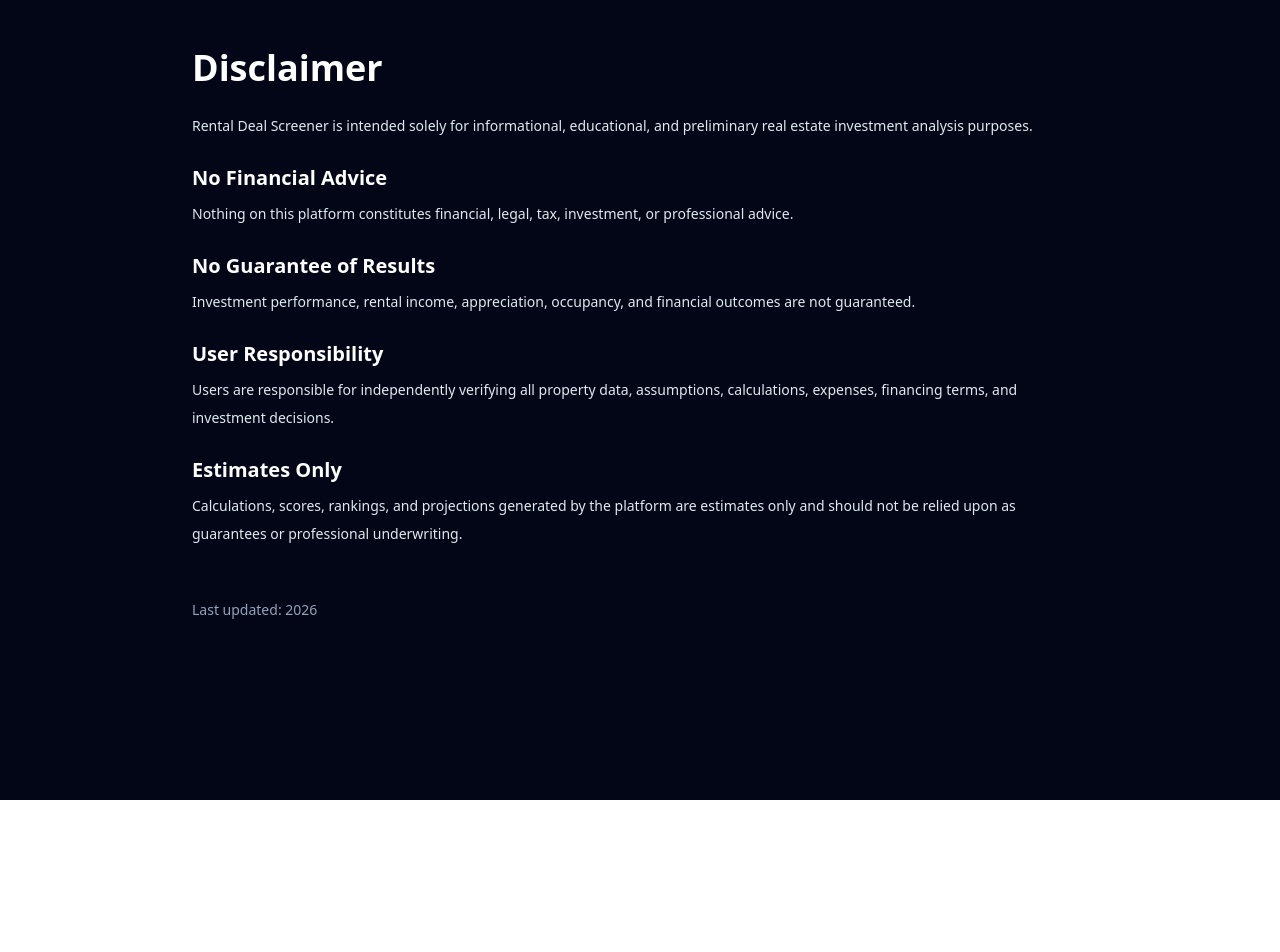
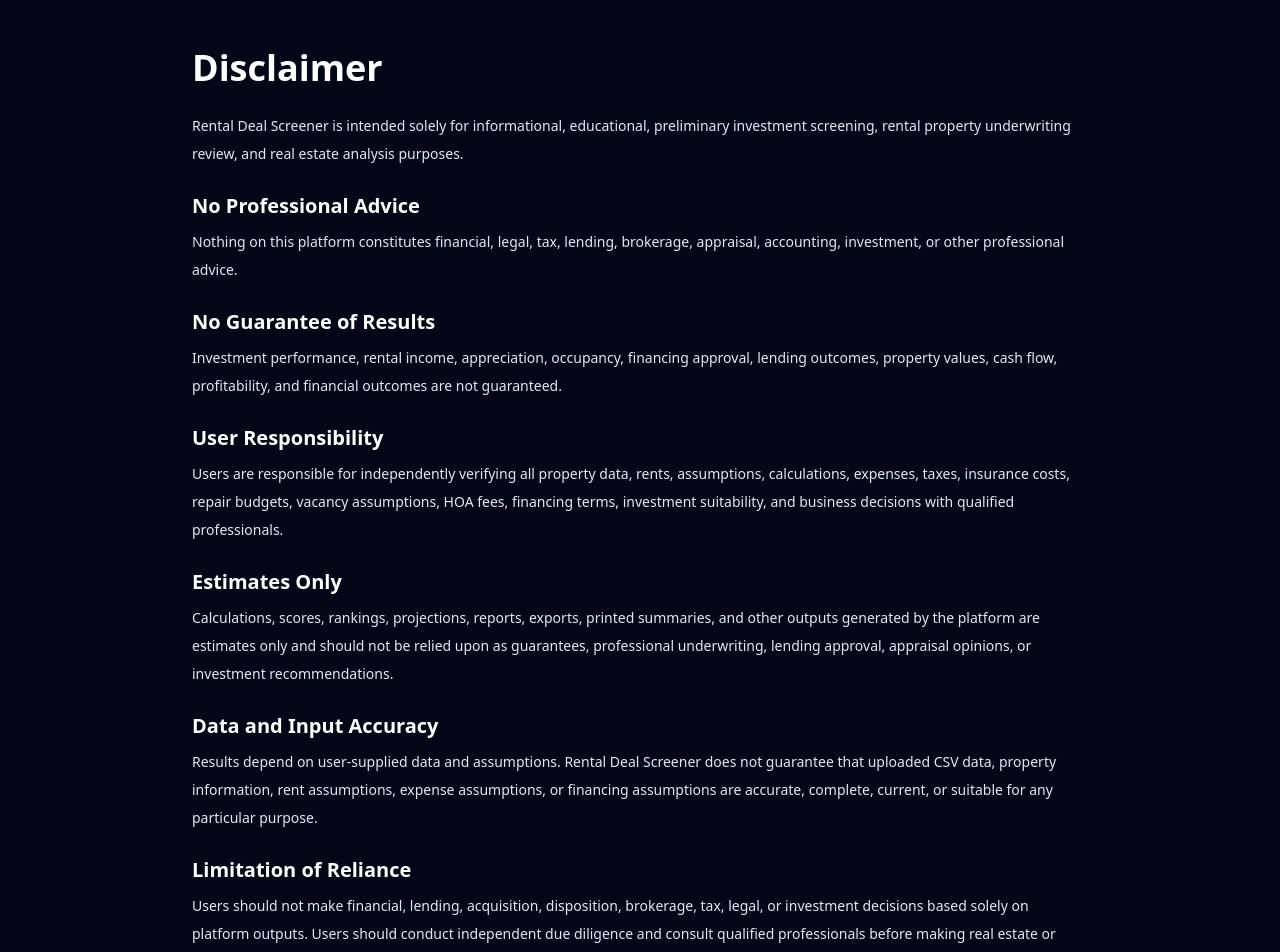
Before and after one commit to adrianr71/deal-analyzer, a React (Vite) app: page /disclaimer in a window 1280 px wide. Shown: the top 952 px of the page. Before the commit the page ends 800 px from the top, so only its background shows below. Built offline with nearby package versions, Linux system fonts and the light colour scheme.

Commit message:
Update Disclaimer.jsx

```diff
--- a/src/pages/Disclaimer.jsx
+++ b/src/pages/Disclaimer.jsx
@@ -7,17 +7,18 @@ export default function Disclaimer() {
         <div className="space-y-6 text-sm leading-7">
           <p>
             Rental Deal Screener is intended solely for informational,
-            educational, and preliminary real estate investment analysis
-            purposes.
+            educational, preliminary investment screening, rental property
+            underwriting review, and real estate analysis purposes.
           </p>
 
           <section>
             <h2 className="mb-2 text-xl font-semibold text-white">
-              No Financial Advice
+              No Professional Advice
             </h2>
             <p>
               Nothing on this platform constitutes financial, legal, tax,
-              investment, or professional advice.
+              lending, brokerage, appraisal, accounting, investment, or other
+              professional advice.
             </p>
           </section>
 
@@ -27,7 +28,8 @@ export default function Disclaimer() {
             </h2>
             <p>
               Investment performance, rental income, appreciation, occupancy,
-              and financial outcomes are not guaranteed.
+              financing approval, lending outcomes, property values, cash flow,
+              profitability, and financial outcomes are not guaranteed.
             </p>
           </section>
 
@@ -37,8 +39,10 @@ export default function Disclaimer() {
             </h2>
             <p>
               Users are responsible for independently verifying all property
-              data, assumptions, calculations, expenses, financing terms, and
-              investment decisions.
+              data, rents, assumptions, calculations, expenses, taxes,
+              insurance costs, repair budgets, vacancy assumptions, HOA fees,
+              financing terms, investment suitability, and business decisions
+              with qualified professionals.
             </p>
           </section>
 
@@ -47,14 +51,42 @@ export default function Disclaimer() {
               Estimates Only
             </h2>
             <p>
-              Calculations, scores, rankings, and projections generated by the
-              platform are estimates only and should not be relied upon as
-              guarantees or professional underwriting.
+              Calculations, scores, rankings, projections, reports, exports,
+              printed summaries, and other outputs generated by the platform
+              are estimates only and should not be relied upon as guarantees,
+              professional underwriting, lending approval, appraisal opinions,
+              or investment recommendations.
+            </p>
+          </section>
+
+          <section>
+            <h2 className="mb-2 text-xl font-semibold text-white">
+              Data and Input Accuracy
+            </h2>
+            <p>
+              Results depend on user-supplied data and assumptions. Rental Deal
+              Screener does not guarantee that uploaded CSV data, property
+              information, rent assumptions, expense assumptions, or financing
+              assumptions are accurate, complete, current, or suitable for any
+              particular purpose.
+            </p>
+          </section>
+
+          <section>
+            <h2 className="mb-2 text-xl font-semibold text-white">
+              Limitation of Reliance
+            </h2>
+            <p>
+              Users should not make financial, lending, acquisition,
+              disposition, brokerage, tax, legal, or investment decisions based
+              solely on platform outputs. Users should conduct independent due
+              diligence and consult qualified professionals before making real
+              estate or financial decisions.
             </p>
           </section>
 
           <p className="pt-6 text-slate-400">
-            Last updated: 2026
+            Last updated: June 2026
           </p>
         </div>
       </div>
```
